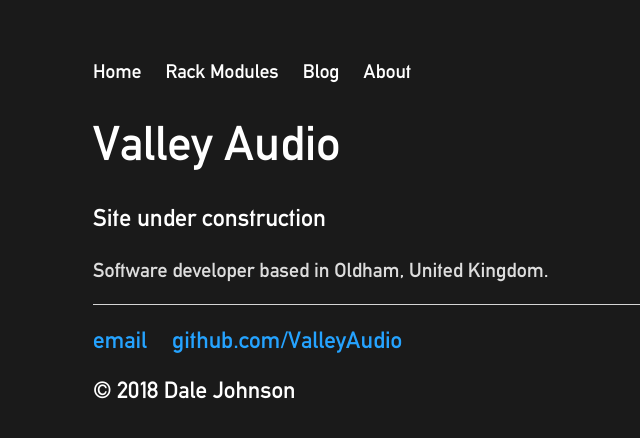
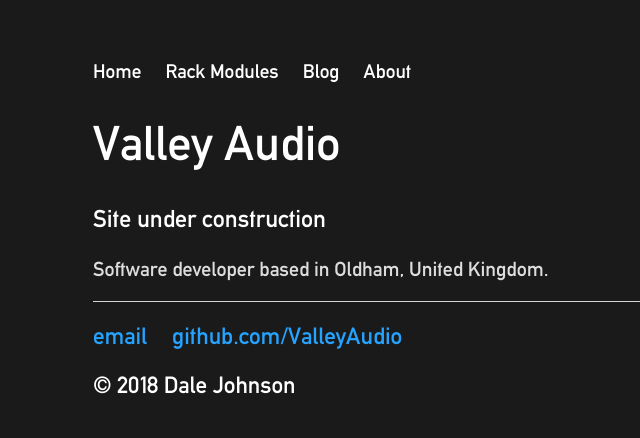
Before and after one commit to ValleyAudio/ValleyAudio.github.io, a Jekyll site: the page built from index.html, in a window 1280 px wide. Shown: the top 438 px of the page, without its empty margins (99-739 px from the left). Built offline with Jekyll 4.4.1, drawn with Linux system fonts in a browser that asks for light colours.

Commit message:
Shrunk list line height

```diff
--- a/css/main.css
+++ b/css/main.css
@@ -61,7 +61,7 @@
 p {
     font-size: 1.25em;
     font-family:'alteDin', 'Helvetica', 'Arial', 'Sans-Serif';
-    line-height: 1.4em;
+    line-height: 1.2em;
     color: #DDDDDD;
 }
 footer {
@@ -90,4 +90,5 @@
     font-weight: normal;
     font-size: 1.1em;
     color: #DDDDDD;
+    line-height:1.2em;
 }
```
